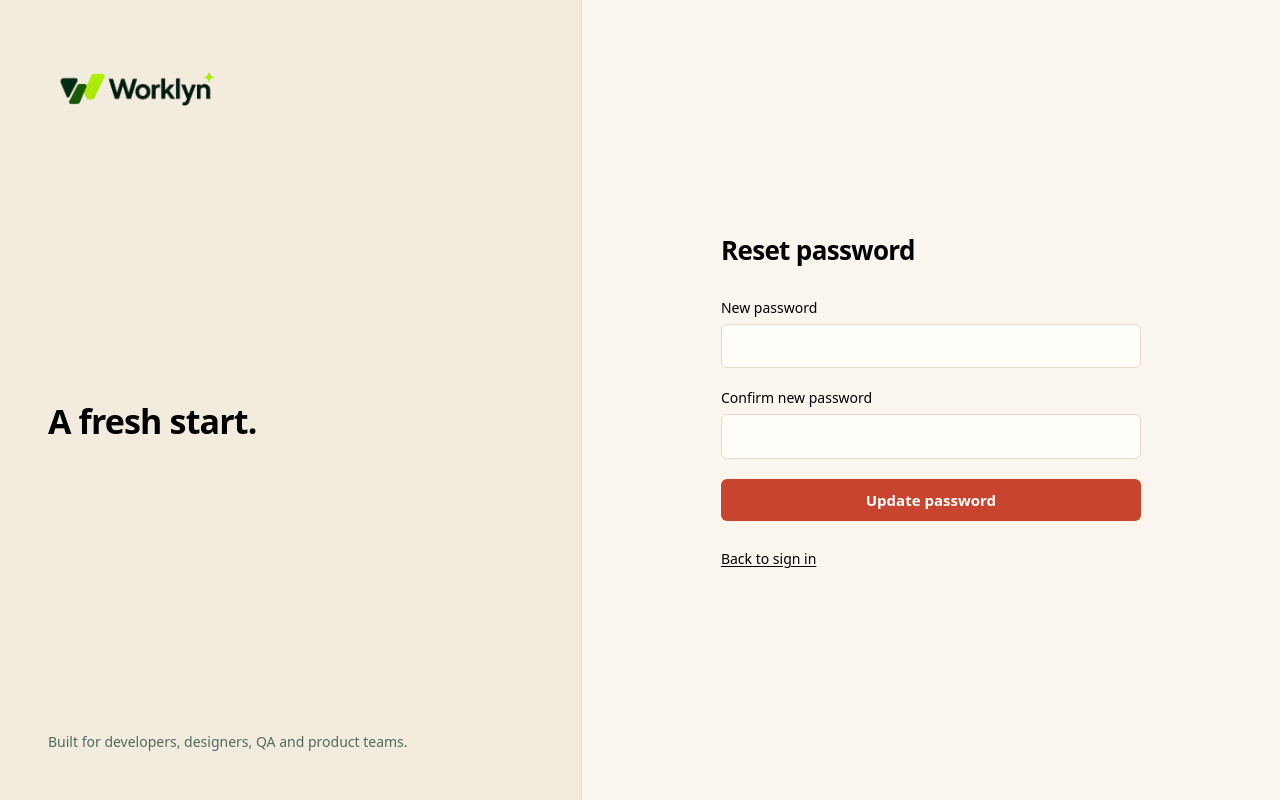
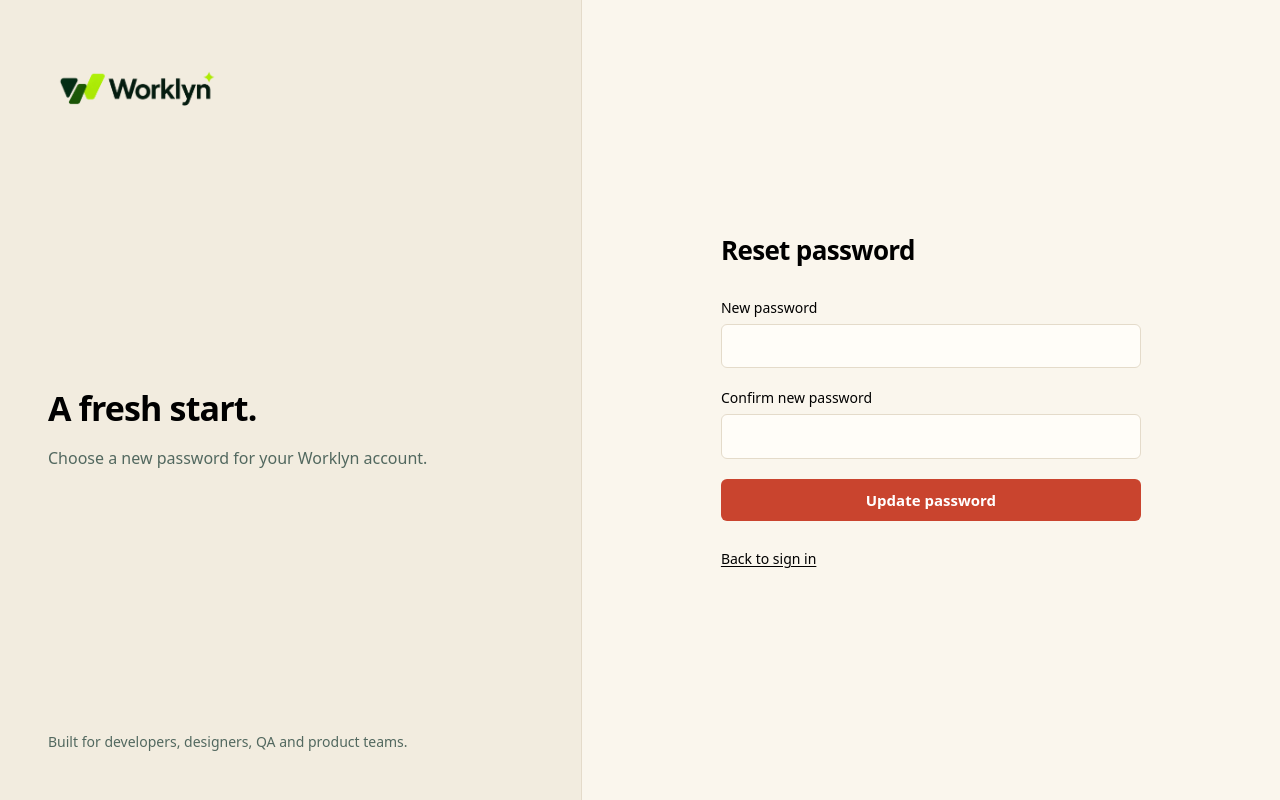
Before and after one commit to Rajesh-sahu762/worklyn, a React (Vite) app in the folder client/: page /reset-password in a window 1280 px wide. Built offline with nearby package versions, Linux system fonts and the light colour scheme; no server answers.

Commit message:
Fix reset password auth layout props

```diff
--- a/client/src/pages/ResetPasswordPage.jsx
+++ b/client/src/pages/ResetPasswordPage.jsx
@@ -31,7 +31,7 @@ export default function ResetPasswordPage() {
   }
 
   return (
-    <AuthShell headline="A fresh start." subheadline="Choose a new password for your Worklyn account.">
+    <AuthShell headline="A fresh start." body="Choose a new password for your Worklyn account.">
       <h1 className="text-[26px] font-semibold tracking-tight text-ink">Reset password</h1>
       {done ? (
         <div role="status" className="mt-6 space-y-4">
```
